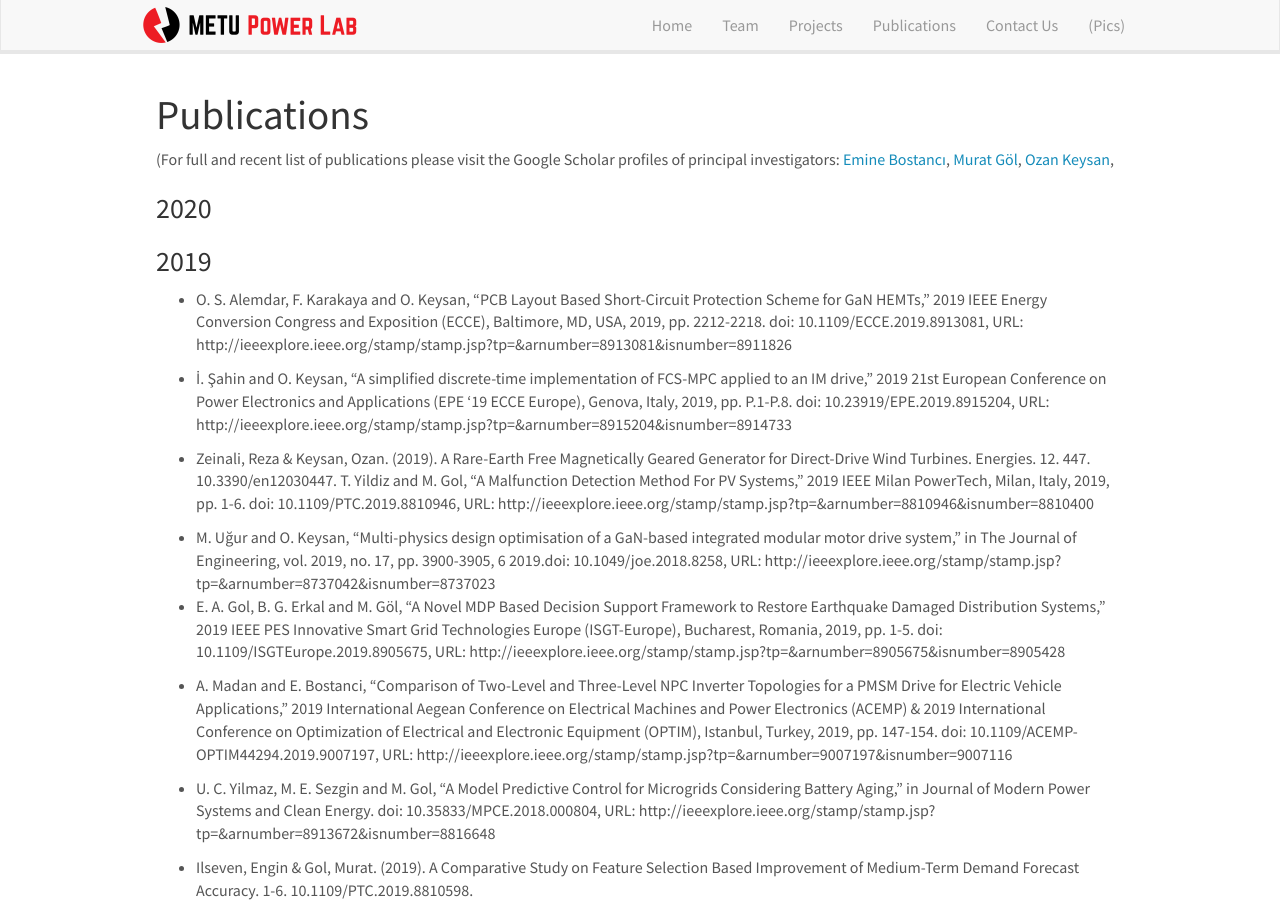
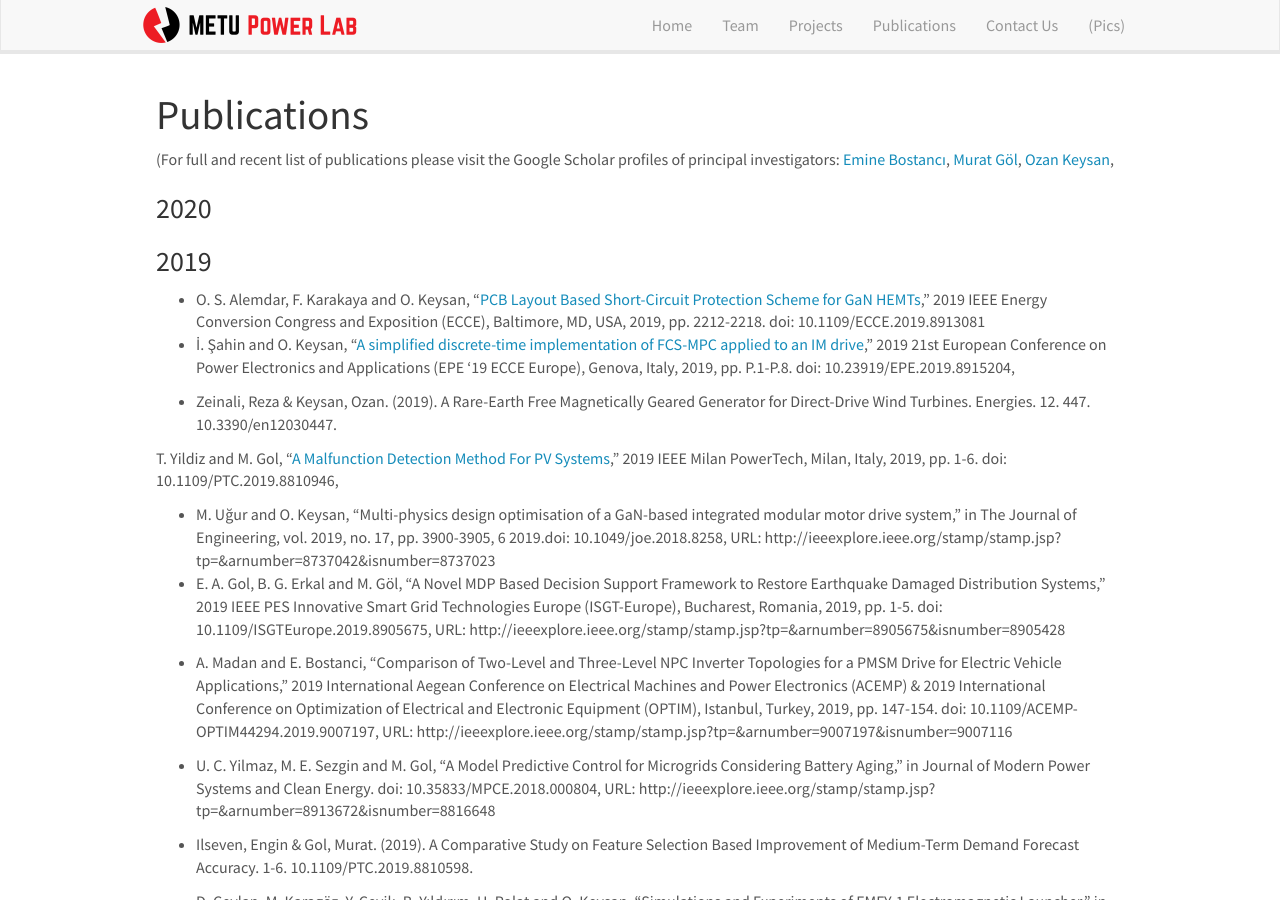
Before and after one commit to odtu/odtu.github.io, a Jekyll site: the page built from _pages/publications.md, in a window 1280 px wide and 900 px high. Built offline with Jekyll 4.4.1, drawn with Linux system fonts in a browser that asks for light colours; nearby versions of some CDN libraries; some of the changed lines change nothing that is shown.

Commit message:
Update publications.md

```diff
--- a/_pages/publications.md
+++ b/_pages/publications.md
@@ -16,15 +16,12 @@ permalink: /publications/
 
 ### 2020
 ### 2019
-* O. S. Alemdar, F. Karakaya and O. Keysan, "PCB Layout Based Short-Circuit Protection Scheme for GaN HEMTs," 2019 IEEE Energy Conversion Congress and Exposition (ECCE), Baltimore, MD, USA, 2019, pp. 2212-2218. doi: 10.1109/ECCE.2019.8913081,
-URL: http://ieeexplore.ieee.org/stamp/stamp.jsp?tp=&arnumber=8913081&isnumber=8911826
-
-* İ. Şahin and O. Keysan, "A simplified discrete-time implementation of FCS-MPC applied to an IM drive," 2019 21st European Conference on Power Electronics and Applications (EPE '19 ECCE Europe), Genova, Italy, 2019, pp. P.1-P.8. doi: 10.23919/EPE.2019.8915204,
-URL: http://ieeexplore.ieee.org/stamp/stamp.jsp?tp=&arnumber=8915204&isnumber=8914733
+* O. S. Alemdar, F. Karakaya and O. Keysan, "[PCB Layout Based Short-Circuit Protection Scheme for GaN HEMTs]((http://ieeexplore.ieee.org/stamp/stamp.jsp?tp=&arnumber=8913081&isnumber=8911826))," 2019 IEEE Energy Conversion Congress and Exposition (ECCE), Baltimore, MD, USA, 2019, pp. 2212-2218. doi: 10.1109/ECCE.2019.8913081
+* İ. Şahin and O. Keysan, "[A simplified discrete-time implementation of FCS-MPC applied to an IM drive](http://ieeexplore.ieee.org/stamp/stamp.jsp?tp=&arnumber=8915204&isnumber=8914733)," 2019 21st European Conference on Power Electronics and Applications (EPE '19 ECCE Europe), Genova, Italy, 2019, pp. P.1-P.8. doi: 10.23919/EPE.2019.8915204,
 
 * Zeinali, Reza & Keysan, Ozan. (2019). A Rare-Earth Free Magnetically Geared Generator for Direct-Drive Wind Turbines. Energies. 12. 447. 10.3390/en12030447.
-T. Yildiz and M. Gol, "A Malfunction Detection Method For PV Systems," 2019 IEEE Milan PowerTech, Milan, Italy, 2019, pp. 1-6. doi: 10.1109/PTC.2019.8810946,
-URL: http://ieeexplore.ieee.org/stamp/stamp.jsp?tp=&arnumber=8810946&isnumber=8810400
+
+T. Yildiz and M. Gol, "[A Malfunction Detection Method For PV Systems](http://ieeexplore.ieee.org/stamp/stamp.jsp?tp=&arnumber=8810946&isnumber=8810400)," 2019 IEEE Milan PowerTech, Milan, Italy, 2019, pp. 1-6. doi: 10.1109/PTC.2019.8810946,
 
 * M. Uğur and O. Keysan, "Multi-physics design optimisation of a GaN-based integrated modular motor drive system," in The Journal of Engineering, vol. 2019, no. 17, pp. 3900-3905, 6 2019.doi: 10.1049/joe.2018.8258,
 URL: http://ieeexplore.ieee.org/stamp/stamp.jsp?tp=&arnumber=8737042&isnumber=8737023
```
